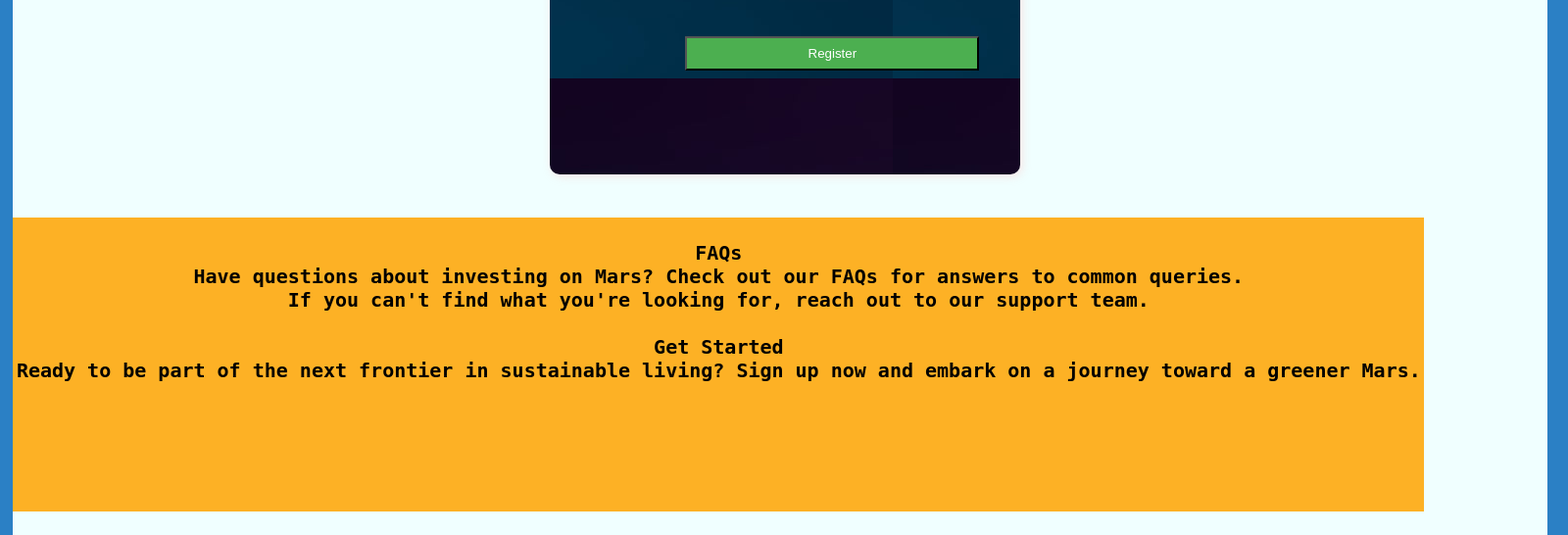
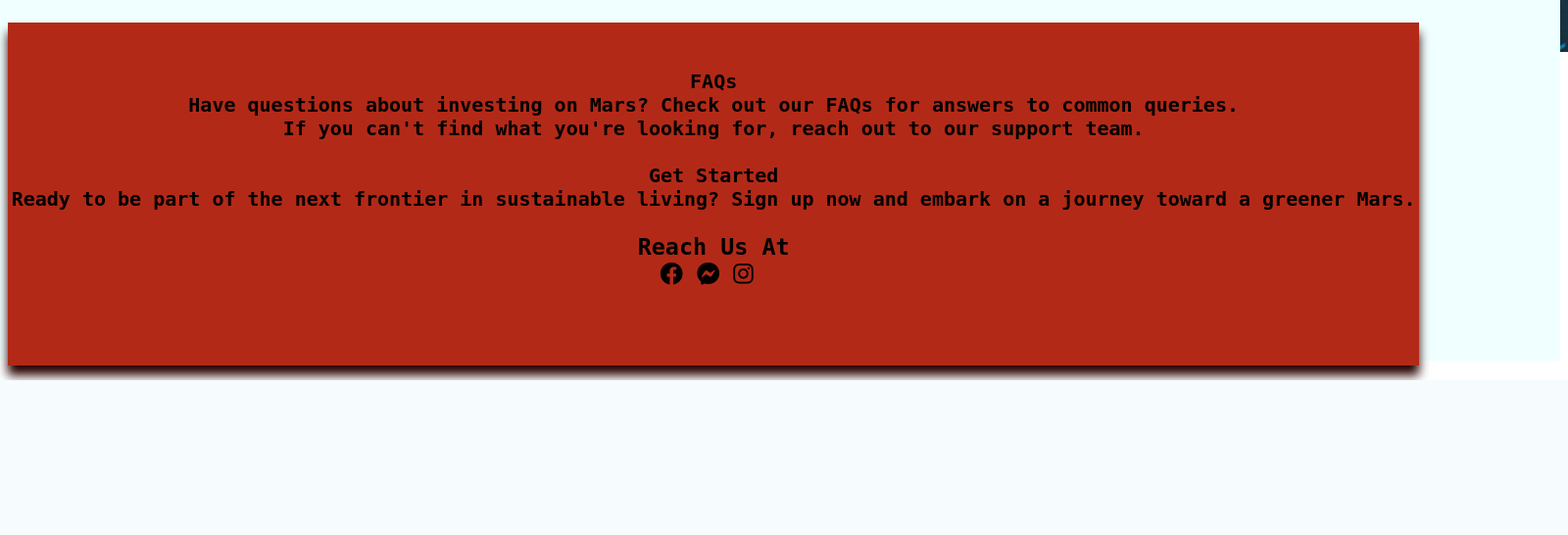
Before and after one commit to devyadav31/Devheat_Beta_Hacksavvy, a PHP site: page /html/hero.html in a window 1600 px wide. Shown: the part 1014-1560 px from the top of the page at 98% size. After the commit the page ends 1402 px from the top, so only its background shows below. Run offline with PHP 8.4, Linux system fonts and the light colour scheme; some libraries are stand-ins or nearby versions.

Commit message:
hero site changed

```diff
--- a/css/hero.css
+++ b/css/hero.css
@@ -7,10 +7,11 @@
     background-color: rgb(112, 102, 7);
 }
 body{
-    background-image: url("../images/1692856777290.jpeg");
+    background-image: url("../images/jhf.jpg");
     background-repeat: no-repeat;
     background-size: 100%;
     border-radius: 10px;
+
 }
 .jk{
     margin-left: 6%;
@@ -19,18 +20,24 @@ body{
 h2{
     text-align: center;
     font-size: 50px;
-    background-color: rgb(26, 117, 105);
-
+    background-color: rgb(179, 41, 23);
+    margin-left: -1%;
+    border-radius: 15px;
+    box-shadow: 0px 10px 10px 0px rgb(75, 28, 7);
 }
 pre{
     text-align: center;
     font-size: 20px;
     color: rgb(0, 0, 0);
     background-color: azure;
+    margin-left: -1%;
 }
 .footer{
-   background-color: rgb(253, 177, 37);
-   height: 300px;
+   background-color:  rgb(179, 41, 23);
+   height: 350px;
    width: 1440px;
    color: black;
+   margin-left: 1%;
+   margin-bottom: -1.8%;
+   box-shadow: 0px 10px 10px 0px rgb(39, 1, 1);
 }
--- a/html/hero.html
+++ b/html/hero.html
@@ -3,51 +3,31 @@
     <head>
         <title>HERO</title>
         <link rel="stylesheet" type="text/css" href="../css/hero.css">
-        <style>
-            body {
-                font-family: Arial, sans-serif;
-                background-color: #2b80c5;
-                margin-left: 0%;
-                padding: 0;
-                display: flex;
-                justify-content: center;
-                height:100vh;
+        <link rel="stylesheet" href="https://cdnjs.cloudflare.com/ajax/libs/font-awesome/6.4.2/css/all.min.css" integrity="sha512-z3gLpd7yknf1YoNbCzqRKc4qyor8gaKU1qmn+CShxbuBusANI9QpRohGBreCFkKxLhei6S9CQXFEbbKuqLg0DA==" crossorigin="anonymous" referrerpolicy="no-referrer" />
 
-            }
+        <script type="text/javascript" src="https://www.gstatic.com/charts/loader.js"></script>
+    <script type="text/javascript">
+      google.charts.load("current", {packages:["corechart"]});
+      google.charts.setOnLoadCallback(drawChart);
+      function drawChart() {
+        var data = google.visualization.arrayToDataTable([
+        ['Mkt cap', '645'],
+          ['Mkt cap',     1091],
+          ['ROE',      206],
+          ['Book Value',  107],
+          ['Face Value', 897],
+          ['Debt to Equity',    76]
+        ]);
 
-            form {
-                background-image: url("../images/blackblur.jpg");
-                padding: 90px;
-                border-radius: 10px;
-                box-shadow: 2px 2px 10px rgba(248, 217, 217, 0.726);
-                width: 300px;
-                margin-left: 35%;
-            }
+        var options = {
 
-            label {
-                display: block;
-                margin-bottom: 8px;
-                font-weight: bold;
-                color: aliceblue;
-            }
+          is3D: true,
+        };
 
-            input {
-                width: 100%;
-                padding: 8px;
-                margin-bottom: 16px;
-                box-sizing: border-box;
-            }
-
-            input[type="submit"] {
-                background-color: #4caf50;
-                color: #fff;
-                cursor: pointer;
-            }
-
-            input[type="submit"]:hover {
-                background-color: #45a049;
-            }
-        </style>
+        var chart = new google.visualization.PieChart(document.getElementById('piechart_3d'));
+        chart.draw(data, options);
+      }
+    </script>
     </head>
 
         <body>
@@ -62,26 +42,19 @@ The company has a wide range of motorcycles and scooters catering to diverse cus
 Hero MotoCorp is known for its focus on fuel efficiency, reliability, and affordability.
 With a strong market presence in India and a growing international footprint,
 Hero MotoCorp continues to be a key player in the global two-wheeler industry.</h1>
+<br><br>
+<div id="piechart_3d" style="width: 900px; height: 500px;"></div>
+<div class="footer">
 
-<form action="#" method="post">
-    <label for="username">Username:</label>
-    <input type="text" id="username" name="username" required>
-
-    <label for="email">Email:</label>
-    <input type="email" id="email" name="email" required>
-
-    <label for="password">Password:</label>
-    <input type="password" id="password" name="password" required>
-
-    <a href="vedanta.html"><input type="submit" value="Register"></a>
-</form>
-<div class="footer">
 <b>FAQs
 Have questions about investing on Mars? Check out our FAQs for answers to common queries.
 If you can't find what you're looking for, reach out to our support team.
 
 Get Started
 Ready to be part of the next frontier in sustainable living? Sign up now and embark on a journey toward a greener Mars.
+<h3>Reach Us At
+<i class="fa-brands fa-facebook"></i>&nbsp;<i class="fa-brands fa-facebook-messenger"></i>&nbsp;<i class="fa-brands fa-instagram"></i>&nbsp;
+</h3>
 </b>
 </footer>
 </div>
--- a/html/investmentoptions.html
+++ b/html/investmentoptions.html
@@ -47,8 +47,8 @@
    <map name="kk">
     <area shape="rect" coords="34,44,270,350" alt="environmental" href="environmental.html">
    </map>
-   &nbsp &nbsp &nbsp &nbsp
-   <img src="../images/hero.jpeg" alt="Workplace" usemap="#km" height="200px" width="200px">
+   &nbsp; &nbsp; &nbsp; &nbsp;
+   <img src="../images/pngegg.png" alt="Workplace" usemap="#km" height="200px" width="200px">
    <map name="km">
     <area shape="circle" coords="34,44,270,350" alt="environmental" href="environmental.html">
    </map>
```
Also changed, not shown: css/investoptions.css (line endings or trailing spaces), images/ghv.png (added), images/pngegg.png (added).
